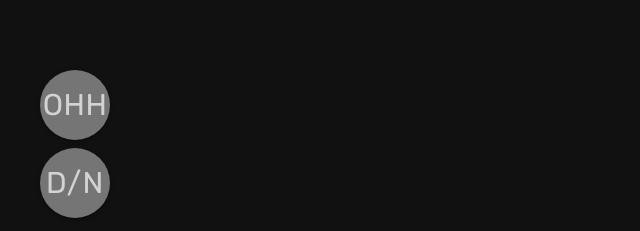
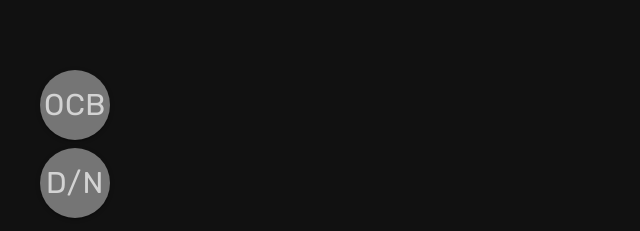
Before and after one commit to MagullOff/tictactoe4x4x4, a plain HTML site: page index.html in a window 1280 px wide. Shown: the part 566-797 px from the top of the page, 0-640 px from the left. Drawn offline with nearby package versions, Linux system fonts and the light colour scheme.

Commit message:
Update index.html

```diff
--- a/index.html
+++ b/index.html
@@ -50,6 +50,6 @@
 
 
     <div class="btn-floating btn-large waves-effect waves-light grey darken-1" id="dupakosna" onclick="dupabartosza()">D/N</div>
-    <div class="btn-floating btn-large waves-effect waves-light grey darken-1" id="dupakosna2" onclick="ohujchodzi()">ohh</div>
+    <div class="btn-floating btn-large waves-effect waves-light grey darken-1" id="dupakosna2" onclick="ohujchodzi()">ocb</div>
 </body>
 </html>
```
